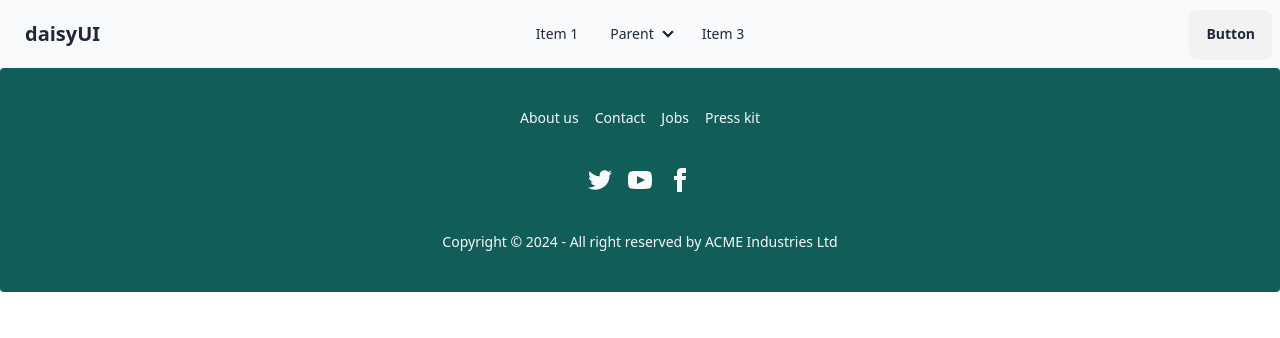
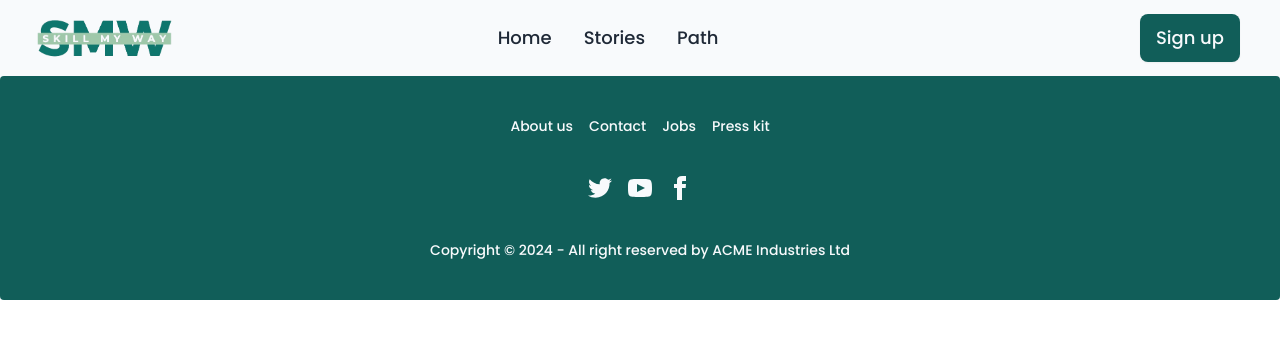
Before and after one commit to iabhnv/SkillMyWay, a React (Vite) app in the folder SkillMyWay-app/: page / in a window 1280 px wide. Shown: the top 338 px of the page. Built offline with nearby package versions, Linux system fonts and the light colour scheme.

Commit message:
navbar updated

```diff
--- a/SkillMyWay-app/index.html
+++ b/SkillMyWay-app/index.html
@@ -5,7 +5,7 @@
     <meta charset="UTF-8" />
     <link rel="icon" type="image/svg+xml" href="/vite.svg" />
     <meta name="viewport" content="width=device-width, initial-scale=1.0" />
-    <title>Vite + React</title>
+    <title>Skill My Way</title>
   </head>
   <body>
     <div id="root"></div>
--- a/SkillMyWay-app/src/components/navbar/Navbar.jsx
+++ b/SkillMyWay-app/src/components/navbar/Navbar.jsx
@@ -1,4 +1,4 @@
-import React from 'react'
+import React from "react";
 
 function Navbar() {
   return (
@@ -12,51 +12,58 @@ function Navbar() {
                 className="h-5 w-5"
                 fill="none"
                 viewBox="0 0 24 24"
-          stroke="currentColor">
+                stroke="currentColor"
+              >
                 <path
                   strokeLinecap="round"
                   strokeLinejoin="round"
                   strokeWidth="2"
-            d="M4 6h16M4 12h8m-8 6h16" />
+                  d="M4 6h16M4 12h8m-8 6h16"
+                />
               </svg>
             </div>
             <ul
               tabIndex={0}
-        className="menu menu-sm dropdown-content bg-slate-50 rounded-box z-[1] mt-3 w-52 p-2 shadow">
-        <li><a>Item 1</a></li>
+              className="menu menu-sm dropdown-content bg-slate-50 rounded-box z-[1] mt-3 w-52 p-2 shadow text-lg "
+            >
               <li>
-          <a>Parent</a>
-          <ul className="p-2">
-            <li><a>Submenu 1</a></li>
-            <li><a>Submenu 2</a></li>
-          </ul>
+                <a>Home</a>
               </li>
-        <li><a>Item 3</a></li>
+              <li>
+                <a>Stories</a>
+              </li>
+              <li>
+                <a>Path</a>
+              </li>
             </ul>
           </div>
-    <a className="btn btn-ghost text-xl">daisyUI</a>
+          <div className="flex flex-col mx-0 md:mx-3">
+            <a className="btn btn-ghost text-xl flex flex-col">
+              <img className="h-10" src="/SMWlogo.png" alt="Logo" />
+            </a>
+          </div>
         </div>
         <div className="navbar-center hidden lg:flex">
-    <ul className="menu menu-horizontal px-1">
-      <li><a>Item 1</a></li>
+          <ul className="menu menu-horizontal px-1 text-lg">
             <li>
-        <details>
-          <summary>Parent</summary>
-          <ul className="p-2">
-            <li><a>Submenu 1</a></li>
-            <li><a>Submenu 2</a></li>
-          </ul>
-        </details>
+              <a>Home</a>
             </li>
-      <li><a>Item 3</a></li>
+
+            <li>
+              <a>Stories</a>
+            </li>
+            <li>
+              <a>Path</a>
+            </li>
           </ul>
         </div>
-  <div className="navbar-end">
-    <a className="btn">Button</a>
+        <div className="navbar-end mx-4 md:mx-8">
+          <a className="btn text-slate-50 bg-teal-800 text-lg hover:bg-teal-900 border-none font-thin">
+            Sign up</a>
         </div>
       </div>
     </div>
-  )
+  );
 }
 
-export default Navbar
+export default Navbar;
--- a/SkillMyWay-app/src/index.css
+++ b/SkillMyWay-app/src/index.css
@@ -1,3 +1,9 @@
+@import url('https://fonts.googleapis.com/css2?family=Fredoka:wght@300..700&family=Poppins:wght@500&display=swap');
+
 @tailwind base;
 @tailwind components;
 @tailwind utilities;
+
+body{
+    font-family: 'Poppins','sans-serif';
+}
```
Also changed, not shown: SkillMyWay-app/public/SMWlogo.png (added). Lines whose indentation alone changed are shown as unchanged.
